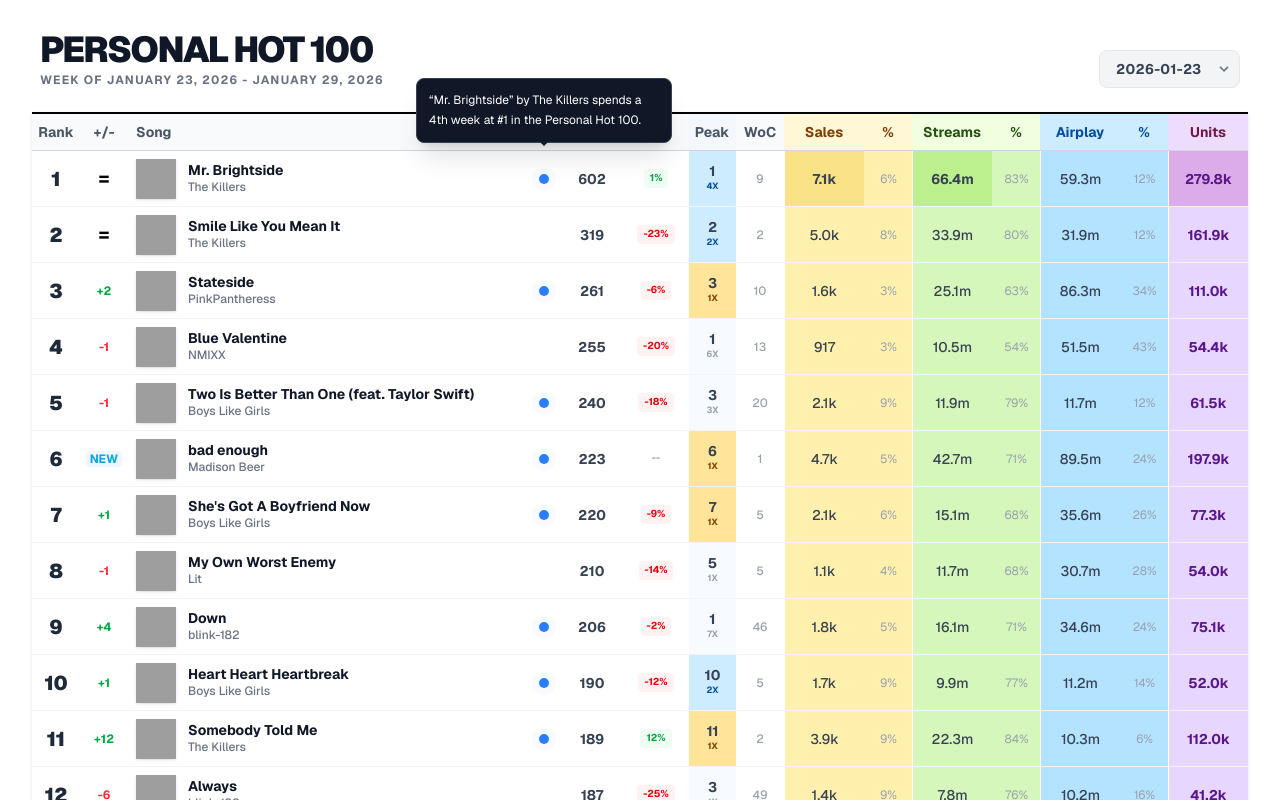
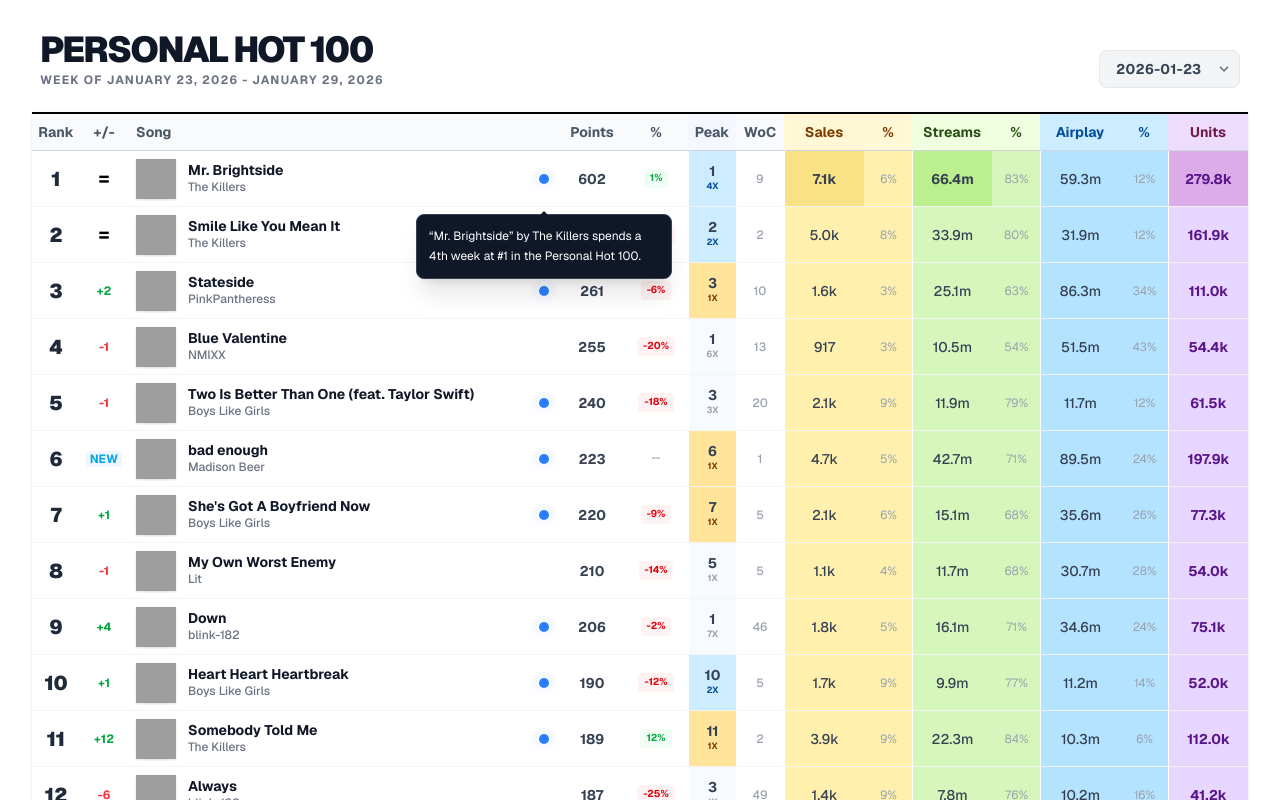
Before and after one commit to ptrn23/PersonalHot100, a Next.js app: page / in a window 1280 px wide. Both pictures are taken after a click on the button 544 px from the left and 178 px from the top of the page. Shown: the top 800 px of the page. Built offline with nearby package versions, Linux system fonts and the light colour scheme; grey boxes are pictures that could not be loaded.

Commit message:
feat: adjust tooltip to be flexible

```diff
--- a/app/components/FeedTooltip.tsx
+++ b/app/components/FeedTooltip.tsx
@@ -4,12 +4,13 @@
 
 export default function FeedTooltip({ feed }: { feed: string[] }) {
   const [isOpen, setIsOpen] = useState(false);
-  const tooltipRef = useRef<HTMLDivElement>(null);
+  const [position, setPosition] = useState<'top' | 'bottom'>('top');
+  const containerRef = useRef<HTMLDivElement>(null);
 
   // Close when clicking outside
   useEffect(() => {
     function handleClickOutside(event: MouseEvent) {
-      if (tooltipRef.current && !tooltipRef.current.contains(event.target as Node)) {
+      if (containerRef.current && !containerRef.current.contains(event.target as Node)) {
         setIsOpen(false);
       }
     }
@@ -22,11 +23,24 @@
     };
   }, [isOpen]);
 
+  const handleToggle = () => {
+    if (!isOpen && containerRef.current) {
+      const rect = containerRef.current.getBoundingClientRect();
+      const SPACE_NEEDED = 200;
+
+      if (rect.top < SPACE_NEEDED) {
+        setPosition('bottom');
+      } else {
+        setPosition('top');
+      }
+    }
+    setIsOpen(!isOpen);
+  };
+
   return (
-    <div className="relative flex items-center justify-center h-full w-full" ref={tooltipRef}>
-      {/* Trigger (Button) */}
+    <div className="relative flex items-center justify-center h-full w-full" ref={containerRef}>
       <button
-        onClick={() => setIsOpen(!isOpen)}
+        onClick={handleToggle}
         className="relative flex h-3 w-3 items-center justify-center focus:outline-none"
         aria-label="Show chart feed"
       >
@@ -34,18 +48,24 @@
         <span className="relative inline-flex rounded-full h-2.5 w-2.5 bg-blue-500"></span>
       </button>
 
-      {/* Tooltip */}
       {isOpen && (
-        <div className="absolute z-50 left-1/2 bottom-full mb-2 -translate-x-1/2 w-64 bg-gray-900 text-white text-xs rounded-lg shadow-xl p-3 cursor-auto text-left border border-gray-700">
-          <div className="flex flex-col gap-2 select-text">
+        <div
+          className={`absolute z-50 left-1/2 -translate-x-1/2 w-64 bg-gray-900 text-white text-xs rounded-lg shadow-xl p-3 cursor-auto text-left border border-gray-700
+            ${position === 'top' ? 'bottom-full mb-2' : 'top-full mt-2'}
+          `}
+        >
+          <div className="flex flex-col gap-2 select-text max-h-60 overflow-y-auto">
             {feed.map((line, i) => (
-              <p key={i} className="leading-relaxed">
+              <p key={i} className="leading-relaxed border-b border-gray-800 last:border-0 pb-1 last:pb-0">
                 {line}
               </p>
             ))}
           </div>
-          {/* Little Arrow pointing down */}
-          <div className="absolute top-full left-1/2 -translate-x-1/2 border-4 border-transparent border-t-gray-900"></div>
+
+          {/* Dynamic Arrow */}
+          <div className={`absolute left-1/2 -translate-x-1/2 border-4 border-transparent
+            ${position === 'top' ? 'top-full border-t-gray-900' : 'bottom-full border-b-gray-900'}
+          `}></div>
         </div>
       )}
     </div>
```
